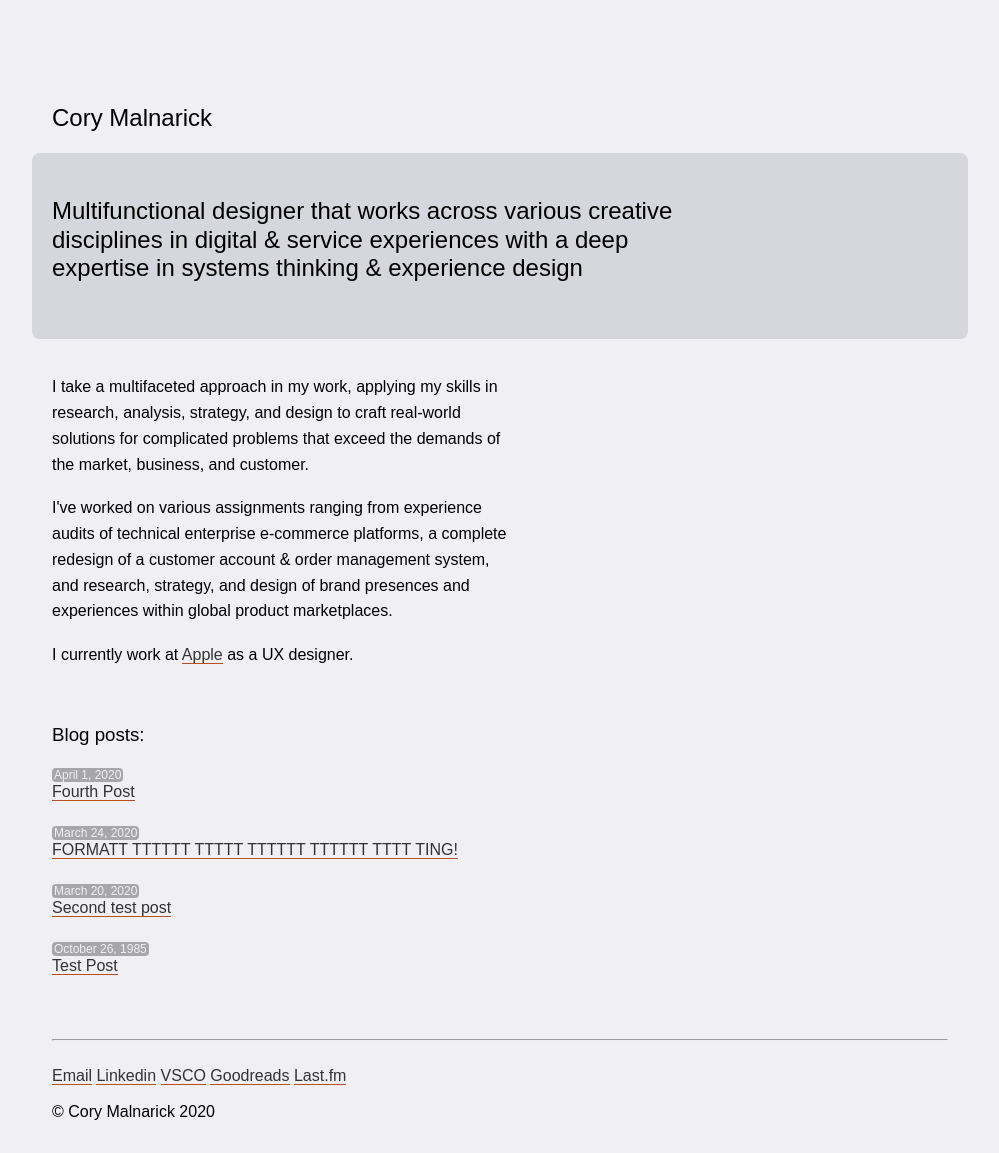
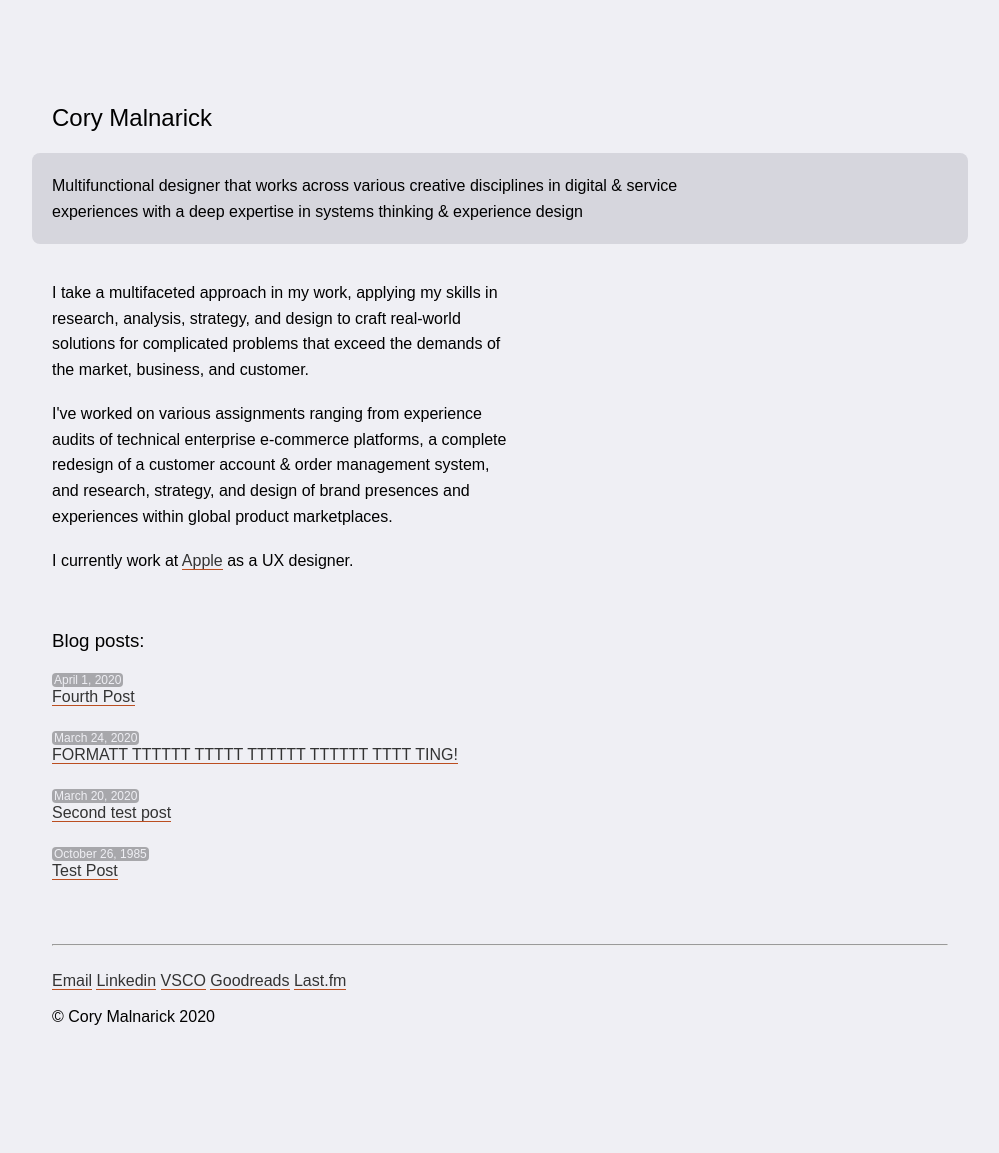
Before and after one commit to foundmonster/foundmonster.github.io, a Jekyll site: the page built from index.html, in a window 1280 px wide. Shown: the whole page, without its empty margins (140-1139 px from the left). Built offline with Jekyll 4.4.1, drawn with Linux system fonts in a browser that asks for light colours; some web fonts are replaced; after the commit the page ends 1058 px from its top, so only the background shows below that.

Commit message:
removed bottom padding, removed line break (in code)

```diff
--- a/_sass/main.scss
+++ b/_sass/main.scss
@@ -41,7 +41,6 @@ main {
 
 .headercard-body {
 	width: 75%;
-	padding-bottom: 2.2222rem;
 }
 
 h1, h2, h3, h4, h5, h6 {
--- a/index.html
+++ b/index.html
@@ -3,8 +3,7 @@ layout: layout
 title: Cory Malnarick
 ---
 <h2 class="headercard-title">{{ page.title }}</h2>
-<div class="subheadercard">
-<h2 class="headercard-body">Multifunctional designer that works across various creative disciplines in digital & service experiences with a deep expertise in systems thinking & experience design</h2></div>
+<div class="subheadercard"><p class="headercard-body">Multifunctional designer that works across various creative disciplines in digital & service experiences with a deep expertise in systems thinking & experience design</p></div>
 <p>I take a multifaceted approach in my work, applying my skills in research, analysis, strategy, and design to craft real-world solutions for complicated problems that exceed the demands of the market, business, and customer.</p><br>
 <p>I've worked on various assignments ranging from experience audits of technical enterprise e-commerce platforms, a complete redesign of a customer account & order management system, and research, strategy, and design of brand presences and experiences within global product marketplaces.</p><br>
 <p>I currently work at <a href="https://apple.com">Apple</a> as a UX designer.</p>
```
